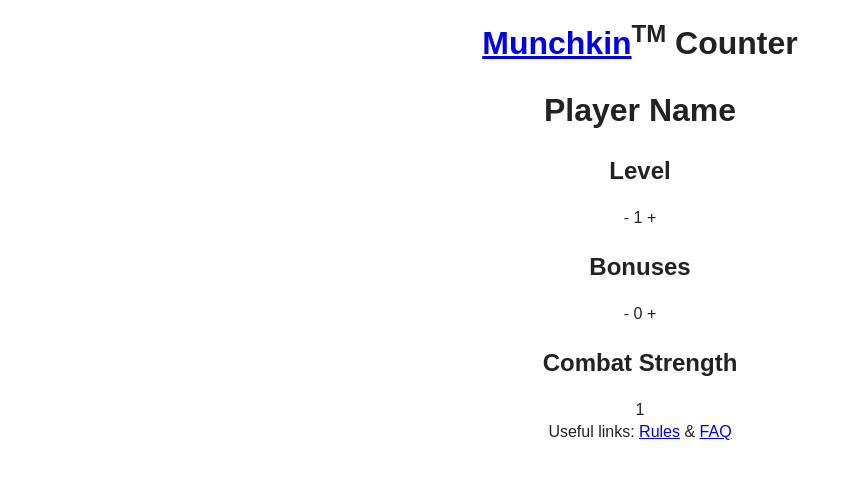
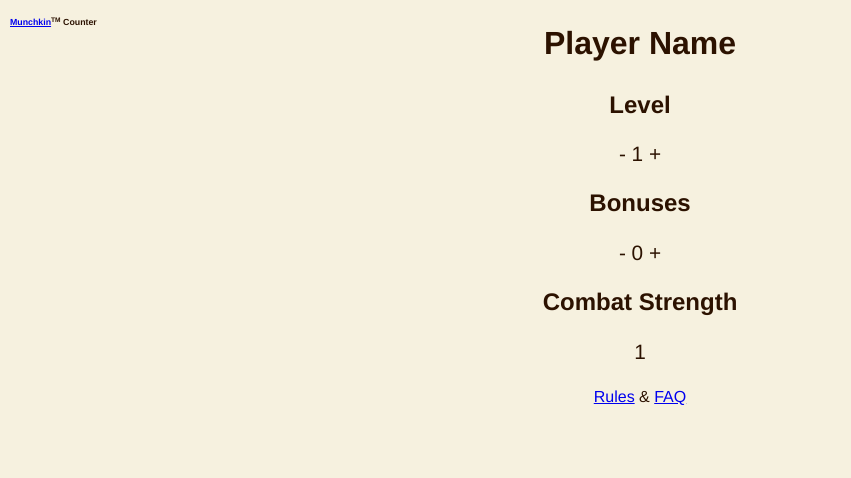
Before and after one commit to phette23/Level-Counter, a plain HTML site: page index.html in a window 1280 px wide. Shown: the whole page, without its empty margins (0-851 px from the left). Drawn offline with nearby package versions, Linux system fonts and the light colour scheme.

Commit message:
improvements

```diff
--- a/css/style.css
+++ b/css/style.css
@@ -10,7 +10,6 @@
  * ==|== normalize ==========================================================
  */
 
-
 /* =============================================================================
    HTML5 display definitions
    ========================================================================== */
@@ -19,7 +18,6 @@
 audio, canvas, video { display: inline-block; *display: inline; *zoom: 1; }
 audio:not([controls]) { display: none; }
 [hidden] { display: none; }
-
 
 /* =============================================================================
    Base
@@ -30,11 +28,22 @@
  * 2. Prevent iOS text size adjust on device orientation change, without disabling user zoom: h5bp.com/g
  */
 
-html { font-size: 100%; -webkit-text-size-adjust: 100%; -ms-text-size-adjust: 100%; }
+/* http://paulirish.com/2012/box-sizing-border-box-ftw/ */
+* { -moz-box-sizing: border-box;
+  -webkit-box-sizing: border-box
+  box-sizing: border-box;
+}
+
+html { font-size: 100%;
+  -webkit-text-size-adjust: 100%;
+  -ms-text-size-adjust: 100%; }
 
 html, button, input, select, textarea { font-family: sans-serif; color: #222; }
 
-body { margin: 0; font-size: 1em; line-height: 1.4; }
+body { margin: 0;
+  font-size: 1em;
+  line-height: 1.4;
+  }
 
 /*
  * Remove text-shadow in selection highlight: h5bp.com/i
@@ -44,7 +53,6 @@
 
 ::-moz-selection { background: #fe57a1; color: #fff; text-shadow: none; }
 ::selection { background: #fe57a1; color: #fff; text-shadow: none; }
-
 
 /* =============================================================================
    Links
@@ -58,7 +66,6 @@
 /* Improve readability when focused and hovered in all browsers: h5bp.com/h */
 a:hover, a:active { outline: 0; }
 
-
 /* =============================================================================
    Typography
    ========================================================================== */
@@ -68,20 +75,6 @@
 b, strong { font-weight: bold; }
 
 blockquote { margin: 1em 40px; }
-
-dfn { font-style: italic; }
-
-hr { display: block; height: 1px; border: 0; border-top: 1px solid #ccc; margin: 1em 0; padding: 0; }
-
-ins { background: #ff9; color: #000; text-decoration: none; }
-
-mark { background: #ff0; color: #000; font-style: italic; font-weight: bold; }
-
-/* Redeclare monospace font family: h5bp.com/j */
-pre, code, kbd, samp { font-family: monospace, serif; _font-family: 'courier new', monospace; font-size: 1em; }
-
-/* Improve readability of pre-formatted text in all browsers */
-pre { white-space: pre; white-space: pre-wrap; word-wrap: break-word; }
 
 q { quotes: none; }
 q:before, q:after { content: ""; content: none; }
@@ -93,7 +86,6 @@
 sup { top: -0.5em; }
 sub { bottom: -0.25em; }
 
-
 /* =============================================================================
    Lists
    ========================================================================== */
@@ -101,7 +93,6 @@
 ul, ol { margin: 1em 0; padding: 0 0 0 40px; }
 dd { margin: 0 0 0 40px; }
 nav ul, nav ol { list-style: none; list-style-image: none; margin: 0; padding: 0; }
-
 
 /* =============================================================================
    Embedded content
@@ -120,13 +111,11 @@
 
 svg:not(:root) { overflow: hidden; }
 
-
 /* =============================================================================
    Figures
    ========================================================================== */
 
 figure { margin: 0; }
-
 
 /* =============================================================================
    Forms
@@ -198,7 +187,6 @@
 input:valid, textarea:valid {  }
 input:invalid, textarea:invalid { background-color: #f0dddd; }
 
-
 /* =============================================================================
    Tables
    ========================================================================== */
@@ -206,31 +194,38 @@
 table { border-collapse: collapse; border-spacing: 0; }
 td { vertical-align: top; }
 
-
 /* =============================================================================
    Chrome Frame Prompt
    ========================================================================== */
 
 .chromeframe { margin: 0.2em 0; background: #ccc; color: black; padding: 0.2em 0; }
 
+/* ==|== primary styles ===================================================== */
+body {
+  margin: 10px;
+  background-color: #F6F1DF;
+  text-align: center; color: #2C1200; font-family: "Helvetica Neue", Helvetica, Arial, sans-serif; }
 
-/* ==|== primary styles =====================================================
-   Author:
-   ========================================================================== */
-body {text-align: center; margin: 10px;}
+header h1 {
+  font-size: 55%;
+  position: absolute; top: 10px; left: 10px;
+}
 
+/* spans over in/decrement elements */
+section span:first-child, section span:nth-child(3) {
+  cursor: pointer; }
 
+section {
+  font-size: 130%;
+}
 
+h2 {
+  margin: 18px;
+}
 
-
-
-
-
-
-
-
-
-
+footer {
+  margin: 20px;
+}
 
 /* ==|== media queries ======================================================
    EXAMPLE Media Query for Responsive Design.
--- a/index.html
+++ b/index.html
@@ -12,8 +12,8 @@
        More info: h5bp.com/i/378 -->
   <meta http-equiv="X-UA-Compatible" content="IE=edge,chrome=1">
 
-  <title></title>
-  <meta name="description" content="">
+  <title>Munchkin Counter</title>
+  <meta name="description" content="An open source Munchkin Counter in HTML">
 
   <!-- Mobile viewport optimized: h5bp.com/viewport -->
   <meta name="viewport" content="width=device-width">
@@ -24,18 +24,31 @@
 
   <!-- More ideas for your <head> here: h5bp.com/d/head-Tips -->
 
+  <!-- for IE9 pinned sites
+  http://html5boilerplate.com/docs/head-Tips/#ie9-pinned-sites -->
+  <meta name="application-name" content="Munchkin Counter" />
+  <meta name="msapplication-tooltip" content="Keep track of your level & bonuses!" />
+  <meta name="msapplication-navbutton-color" content="#F6F1DF" />
+
+  <link rel="author" href="/humans.txt" />
+
   <!-- All JavaScript at the bottom, except this Modernizr build.
        Modernizr enables HTML5 elements & feature detects for optimal performance.
        Create your own custom Modernizr build: www.modernizr.com/download/ -->
   <script src="js/libs/modernizr-2.5.2.min.js"></script>
 </head>
+
 <body>
   <!-- Prompt IE 6 users to install Chrome Frame. Remove this if you support IE 6.
        chromium.org/developers/how-tos/chrome-frame-getting-started -->
   <!--[if lt IE 7]><p class=chromeframe>Your browser is <em>ancient!</em> <a href="http://browsehappy.com/">Upgrade to a different browser</a> or <a href="http://www.google.com/chromeframe/?redirect=true">install Google Chrome Frame</a> to experience this site.</p><![endif]-->
+
   <header>
-<h1><a href="http://www.worldofmunchkin.com/" title="Munckin: Kill the Monters, Steal the Treasure, Stab your Buddy">Munchkin</a><sup>TM</sup> Counter</h1>
+  <h1>
+    <a href="http://www.worldofmunchkin.com/" title="Kill the Monsters, Steal the Treasure, Stab your Buddy">Munchkin</a><sup>TM</sup> Counter
+  </h1>
   </header>
+
   <div role="main">
     <h1 contenteditable title="Click me to edit!">Player Name</h1>
     <h2>Level</h2>
@@ -43,22 +56,22 @@
             <span onclick="changeValue('level',-1);">-</span>
             <span id="level">1</span>
             <span onclick="changeValue('level',1);">+</span>
-    <section>
+    </section>
     <h2>Bonuses</h2>
     <section>
             <span onclick="changeValue('bonuses',-1);">-</span>
             <span id="bonuses">0</span>
             <span onclick="changeValue('bonuses',1);">+</span>
-    <section>
+    </section>
     <h2>Combat Strength</h2>
     <section>
             <span id="strength">1</span>
-    <section>
+    </section>
   </div>
+
   <footer>
-    Useful links: <a href="http://www.worldofmunchkin.com/rules/" title="All versions of Munchking rules in PDF format">Rules</a> & <a href="http://www.worldofmunchkin.com/faq/" title="For resolving crazy ass conflicts between cards, rules, & rationality">FAQ</a>
+    <a href="http://www.worldofmunchkin.com/rules/" title="All versions of Munchking rules in PDF format">Rules</a> & <a href="http://www.worldofmunchkin.com/faq/" title="For resolving crazy ass conflicts between cards, rules, & rationality">FAQ</a>
   </footer>
-
 
   <!-- JavaScript at the bottom for fast page loading -->
 
@@ -71,13 +84,5 @@
   <script src="js/script.js"></script>
   <!-- end scripts -->
 
-  <!-- Asynchronous Google Analytics snippet. Change UA-XXXXX-X to be your site's ID.
-       mathiasbynens.be/notes/async-analytics-snippet -->
-  <!--<script>
-    var _gaq=[['_setAccount','UA-XXXXX-X'],['_trackPageview']];
-    (function(d,t){var g=d.createElement(t),s=d.getElementsByTagName(t)[0];
-    g.src=('https:'==location.protocol?'//ssl':'//www')+'.google-analytics.com/ga.js';
-    s.parentNode.insertBefore(g,s)}(document,'script'));
-  </script>-->
 </body>
 </html>
--- a/js/script.js
+++ b/js/script.js
@@ -13,10 +13,11 @@
 so I'm writing this in pure JS first, if it becomes obvious that jQ is needed
 I'll switch */
 
-var $ = function(id) { //just shorthand for getElementById
-	return document.getElementById(id);
+var $ = function(id) {
+    return document.getElementById(id);
 };
 
+//initial player stats
 var player = {
     level : 1,
     bonuses : 0,
@@ -25,7 +26,7 @@
 };
 
 var refreshStrength = function() {
-	$('strength').innerHTML=(player.level+player.bonuses);
+    $('strength').innerHTML=(player.level+player.bonuses);
 };
 
 var changeValue = function(valueType, quantity) {
@@ -34,6 +35,8 @@
         return false;
     };
     if (typeof quantity === "number") {
+        //Question: is it worth testing to see if a decrement would drop
+        //player.level below 1? Are there cards that allow this?
         player[valueType] += quantity;
         $(valueType).innerHTML = player[valueType];
     }
@@ -43,3 +46,12 @@
     };
     refreshStrength();
 };
+
+//annoying but necessary?
+window.onbeforeunload = function() {
+    //only annoy the user if in fact there is data stored
+    if (!(player.level === 1 && player.bonuses === 0
+        && player.races.length === 0 && player.classes.length === 0)) {
+    return "All game data will be lost. Are you sure you want to navigate away from the page?";
+    }
+};
```
